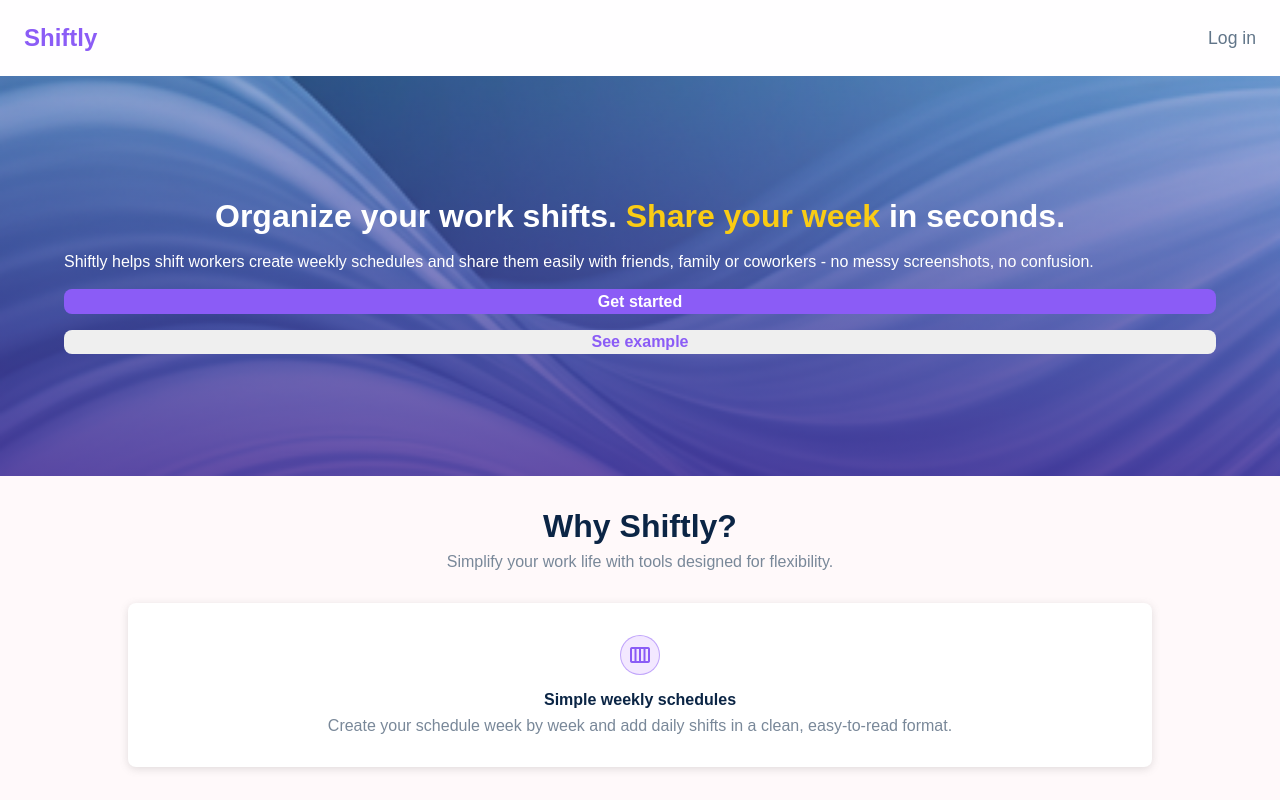
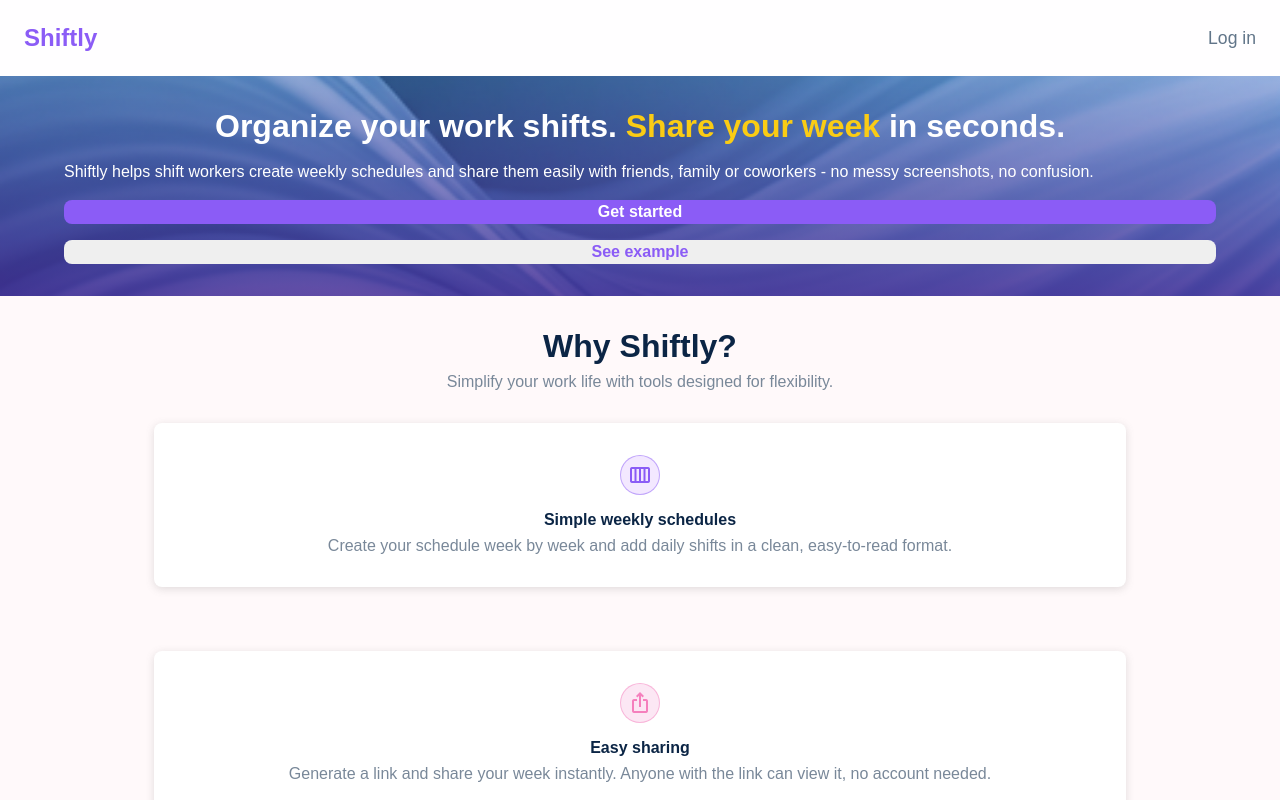
Before and after one commit to Hekimianz/shiftly, a React (Vite) app in the folder front/: page / in a window 1280 px wide. Shown: the top 800 px of the page. Built offline with nearby package versions, Linux system fonts and the light colour scheme; a web font is replaced by a local one.

Commit message:
fixed view bug

```diff
--- a/front/package.json
+++ b/front/package.json
@@ -4,7 +4,7 @@
   "version": "0.0.0",
   "type": "module",
   "scripts": {
-    "dev": "vite",
+    "dev": "vite --host",
     "build": "tsc -b && vite build",
     "lint": "eslint .",
     "preview": "vite preview"
--- a/front/src/index.css
+++ b/front/src/index.css
@@ -3,12 +3,14 @@
 ------------------------------ */
 html {
   height: 100%;
+  overflow-x: hidden;
 }
 
 body,
 #root {
   min-height: 100%;
   width: 100%;
+  overflow-x: hidden;
 }
 
 /* ------------------------------
--- a/front/src/pages/Home/Home.module.css
+++ b/front/src/pages/Home/Home.module.css
@@ -14,11 +14,10 @@
   background-size: cover;
   background-position: center;
   background-repeat: no-repeat;
-  height: 400px;
   display: flex;
   flex-direction: column;
   justify-content: center;
-  padding: 0 4em;
+  padding: 2em 4em;
 }
 
 .heroCont h1 {
@@ -65,7 +64,7 @@
   display: flex;
   flex-direction: column;
   align-items: center;
-  padding-top: 2em;
+  width: 100%;
 }
 
 .whySection h2,
@@ -75,6 +74,7 @@
   font-weight: 800;
   font-size: 2em;
   font-family: 'Zain', sans-serif;
+  text-align: center;
 }
 
 .howSection h2 {
@@ -84,12 +84,14 @@
 .whySection,
 .howSection {
   background-color: #fff9fa;
+  padding: 2em 2em;
 }
 
 .whySection p {
   font-family: 'Funnel Sans', sans-serif;
   margin-top: 0.5em;
   color: #798899;
+  text-align: center;
 }
 
 .howPoint {
```
